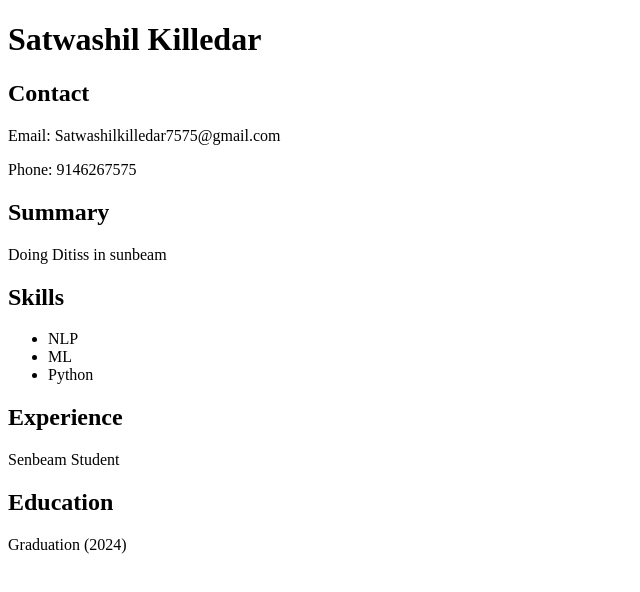
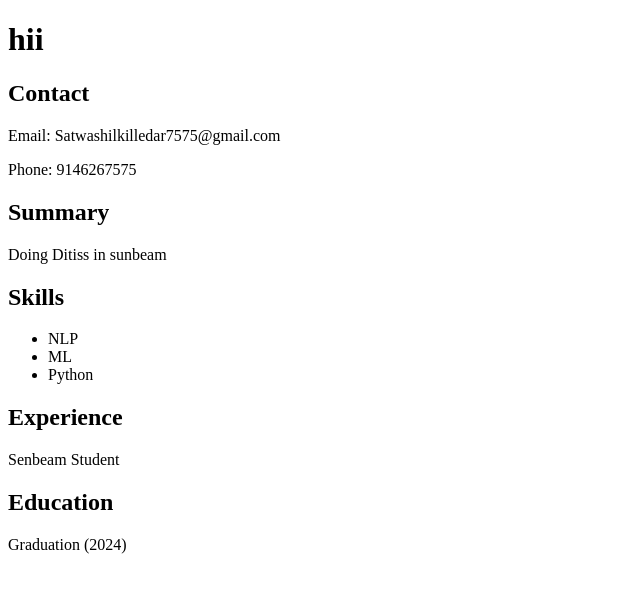
Before and after one commit to satwashilkilledar/exam-3021, a plain HTML site: page index.html in a window 1280 px wide. Shown: the whole page, without its empty margins (0-640 px from the left). Drawn offline with Linux system fonts and the light colour scheme.

Commit message:
satwashil

```diff
--- a/index.html
+++ b/index.html
@@ -4,7 +4,7 @@
   <title>Resume</title>
 </head>
 <body>
-  <h1>Satwashil Killedar</h1>
+  <h1>hii</h1>
   <h2>Contact</h2>
   <p>Email: Satwashilkilledar7575@gmail.com</p>
   <p>Phone: 9146267575</p>
```
